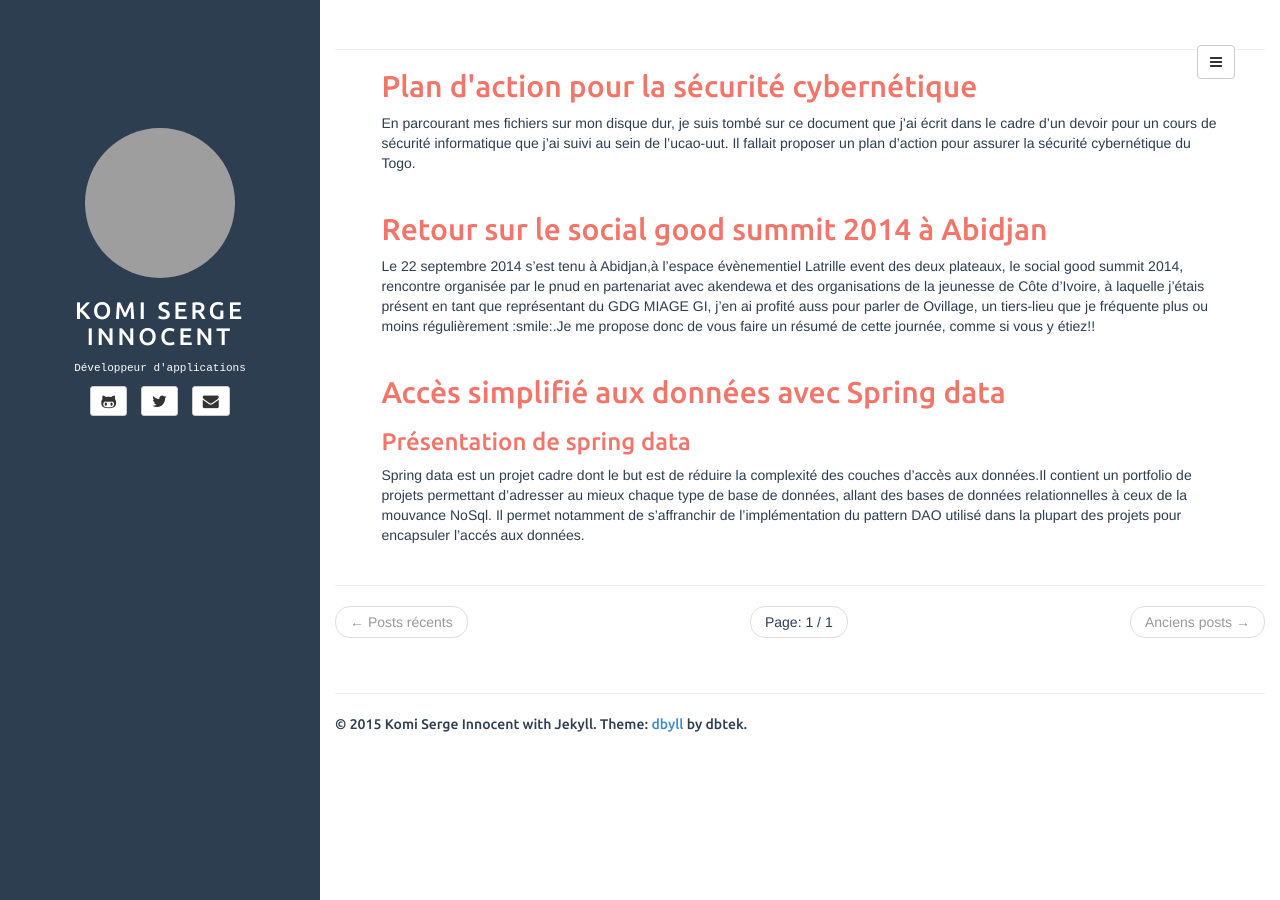
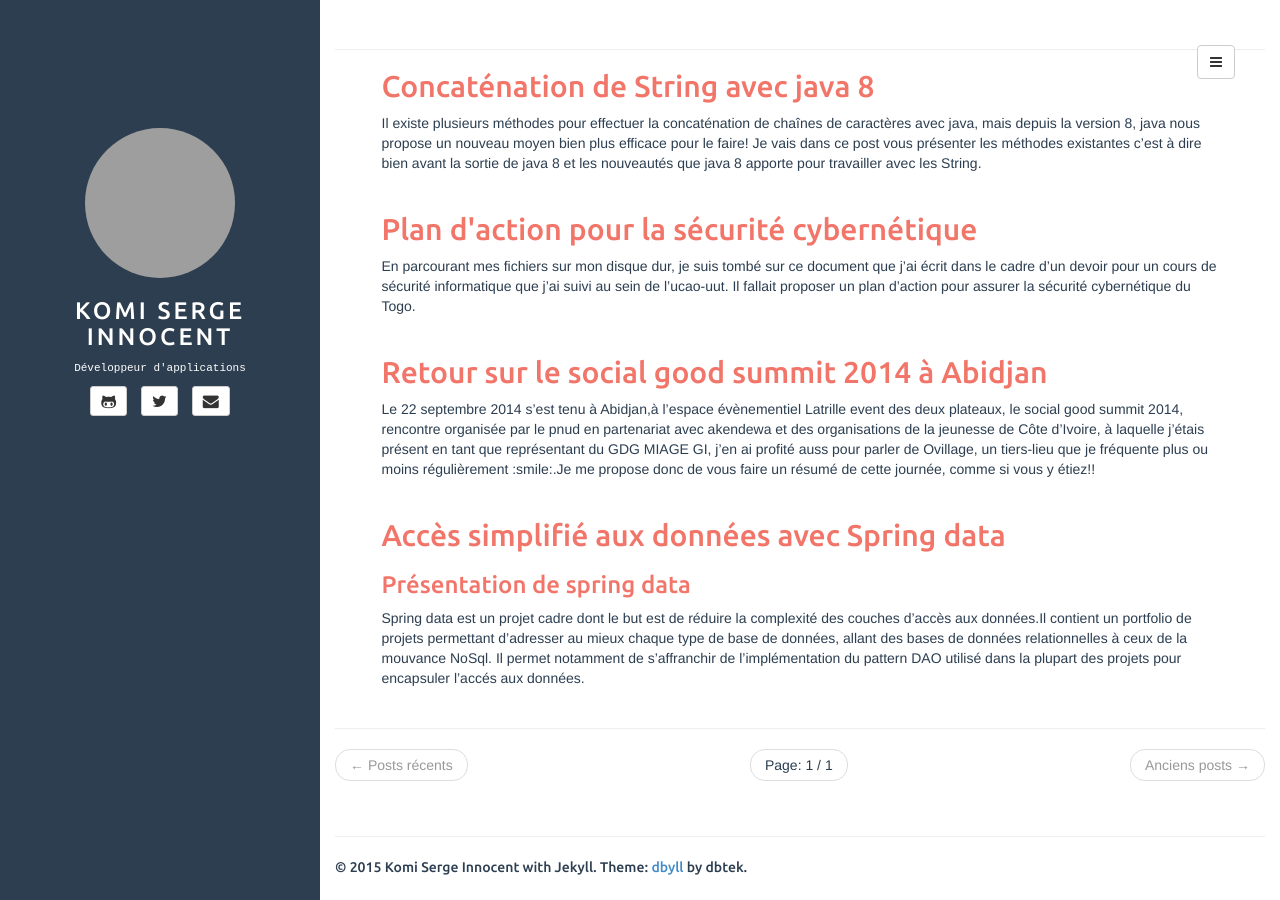
Before and after one commit to Centonni/Centonni.github.io, a Jekyll site: the page built from index.html, in a window 1280 px wide. Built offline with Jekyll 4.4.1, drawn with Linux system fonts in a browser that asks for light colours; the list of posts is cut into pages by our own code; some of the changed lines change nothing that is shown; grey boxes are pictures that could not be loaded.

Commit message:
Publier un post sur la concaténation de chaines de caractères avec java 8

```diff
--- a/_posts/2014-09-18-Spring-data.md
+++ b/_posts/2014-09-18-Spring-data.md
@@ -1,7 +1,7 @@
 ---
 layout: post
 title: Accès simplifié aux données avec Spring data
-categories: [tutoriel, cours]
+categories: [tutoriel, cours, spring, java]
 tags: [java, spring, spring data,base de données,dao]
 ---
 ### Présentation de spring data
--- /dev/null
+++ b/_posts/2015-03-27-concatenation-string-java.md
@@ -0,0 +1,115 @@
+---
+layout: post
+title: Concaténation de String avec java 8
+categories: [tutoriel, cours, java]
+tags: [java, java8, String,StringBuilder,StringJoiner]
+---
+Il existe plusieurs méthodes pour effectuer la concaténation de chaînes de caractères avec java, mais depuis la version 8, java nous propose un nouveau moyen bien plus efficace pour le faire!
+Je vais dans ce post vous présenter les méthodes existantes c'est à dire bien avant la sortie de java 8 et les nouveautés que java 8 apporte pour travailler avec les String.
+
+### Utilisation de la classe String
+Supposons qu'on veuille formater une chaîne de caractère de la manière suivante : **{un, deux , trois}**.
+Pour cette chaîne, on a préfixe "**{**" ,un suffixe " **}**", un séparateur "**,**" et les données.
+En utilisant la classe **String** , On peut procéder comme suit :
+
+{% highlight java %}
+
+String prefixe="{";
+String suffixe="}";
+String separateur=",";
+String un="un";
+String deux="deux";
+String trois="trois";
+
+String chaine=prefixe+un+separateur+deux+separateur+trois+suffixe;
+
+System.out.println(chaine); //affiche {un,deux,trois}
+
+{% endhighlight %}
+
+L'exemple ci-dessus nous permet d'arriver à nos fins, mais java dispose d'une autre classe qui permet de manipuler les chaînes de caractères.
+
+### Utilisation de la classe StringBuilder
+Toujours avec le même exemple, nous allons utiliser la classe **StringBuilder** pour arriver à nos fins :
+
+{% highlight java %}
+
+StringBuilder chaine = new StringBuilder();
+
+chaine.append("{")
+      .append("un")
+      .append(",")
+      .append("deux")
+      .append(",")
+      .append("trois")
+      .append("}");
+
+System.out.println(chaine.toString()); //affiche {un,deux,trois}
+
+{% endhighlight %}
+
+L'utilisation de  **StringBuilder** ne change pas grand chose par rapport à l'exemple précédent sinon de réduire la création d'instances de la classe **String**.
+
+### Les apports de java 8 : la classe String
+La classe **String** a été dotée de deux méthodes statiques qui permettent de facilement effectuer la concaténation de chaine de caractères.
+En reprenant les exmples précédents, on aurait avec les nouvelle méthodes de la classe **String** :
+
+{% highlight java %}
+
+String chaine = "{" +  String.join(", ","un", "deux", "trois")  +  "}";
+System.out.println(chaine); //affiche {un,deux,trois}
+
+{% endhighlight %}
+
+Alors ici, le code est un peux moins verbeux par rapport aux deux exemples précédents.La méthode **la méthode statique [join](https://docs.oracle.com/javase/8/docs/api/java/lang/String.html#join-java.lang.CharSequence-java.lang.CharSequence...-) ** prend en paramètre le séparateur et la liste des éléments à concaténer.
+La limite à ce niveau est qu'il n'y a pas de mécanisme pour lier de manière intrinsèque les délimiteurs de fin et de début pour la chaîne.
+
+### Les apports de java 8 : la classe StringJoiner
+La classe [StringJoiner](http://bit.ly/1F0C8Qw)  nouvelle classe introduite dans java 8 est utilisée pour construire une séquence de caractères séparés par un séparateur et éventuellement commençant par un préfixe fourni et se terminant par le suffixe fourni.
+En pratique , une solution à notre problème avec cette classe serait la suivante :
+
+{% highlight java %}
+/*Dans le constructeur, on précise le séparateur,le préfixe et le suffixe de notre chaîne*/
+StringJoiner chaine = new StringJoiner(",", "{", "}");
+/*On ajoute les différents éléments de notre chaîne*/
+chaine.add("un")
+      .add("deux")
+      .add("trois");
+
+System.out.println(chaine.toString()); //affiche {un,deux,trois}
+
+{% endhighlight %}
+
+ Le code est toujours moins verbeux par rapport aux deux  premiers exemples.Le séparateur, le suffixe et le préfixe défini lors de l'instanciation de notre **StringJoiner** nous permettent de nous concentrer juste sur l'ajout des données,la séparation des données et l'ajout des délimiteurs de début et de fin sont gérés notre **StringJoiner**.
+
+###Limite de la classe StringJoiner
+
+Ce nouvel ajout est des plus intéressant pour java mais on découvre vite les limites lorsqu'on veut l'utiliser à fond. Prenons un exemple simple, supposons qu'on veuille passer une liste de String à formatter, la méthode pour le faire est la suivante :
+
+{% highlight java %}
+/*Dans le constructeur, on précise le séparateur,le préfixe et le suffixe de notre chaîne*/
+StringJoiner joiner = new StringJoiner(",", "{", "}");
+
+for (String str : list) {
+   joiner.add(str);
+ }
+
+String chaine=joiner.toString();
+
+{% endhighlight %}
+
+Cette méthode nous demande de parcourir la liste d'élément et les ajouter un par un à pour être concaténés.Il aurait été intéressant d'avoir une méthode dans la classe **StringBuilder** qui permette d'ajouter directement une liste de chaine à concaténer un peu comme celle-ci, à la manière de la méthode **join** de la classe **String** :
+
+{% highlight java %}
+/*Ce qui est fait pour la classe String*/
+String chaine = String.join("- ", list);
+
+/*Ce qui aurait été intéressant  pour la classe StringJoiner*/
+StringJoiner chaine = new StringJoiner(",", "{", "}");
+chaine.join(list);
+
+{% endhighlight %}
+
+###Conclusion
+
+Les nouveux ajouts pour la manipulation des chaînes de caractères en java sont assez intéressants, bien qu'à mon avis beaucoup plus aurait pu être fait, l'utilisation de **StringJoiner** me laisse toujours avec un goût d'inachevé...je ne sais pas trop pourquoi :/
```
